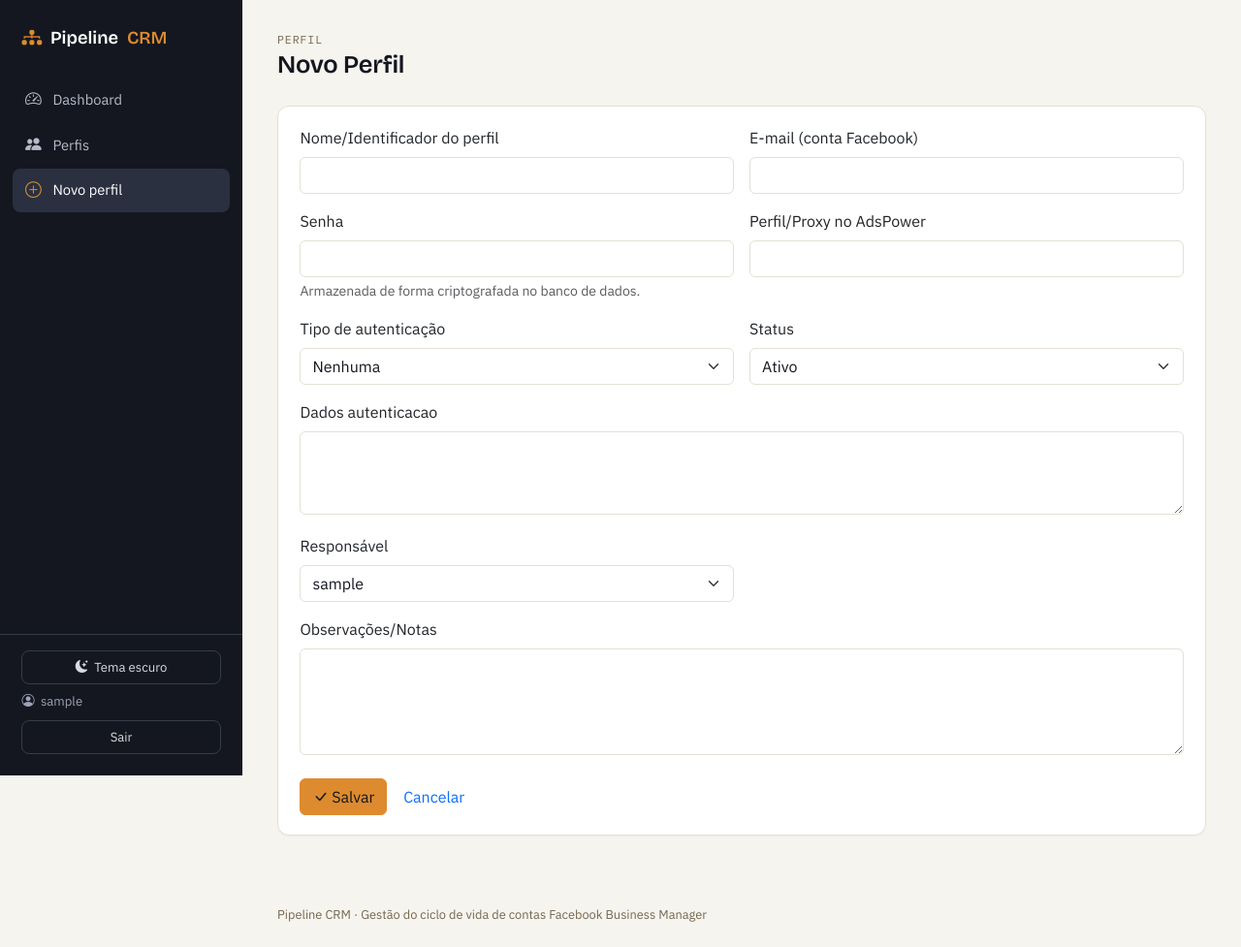
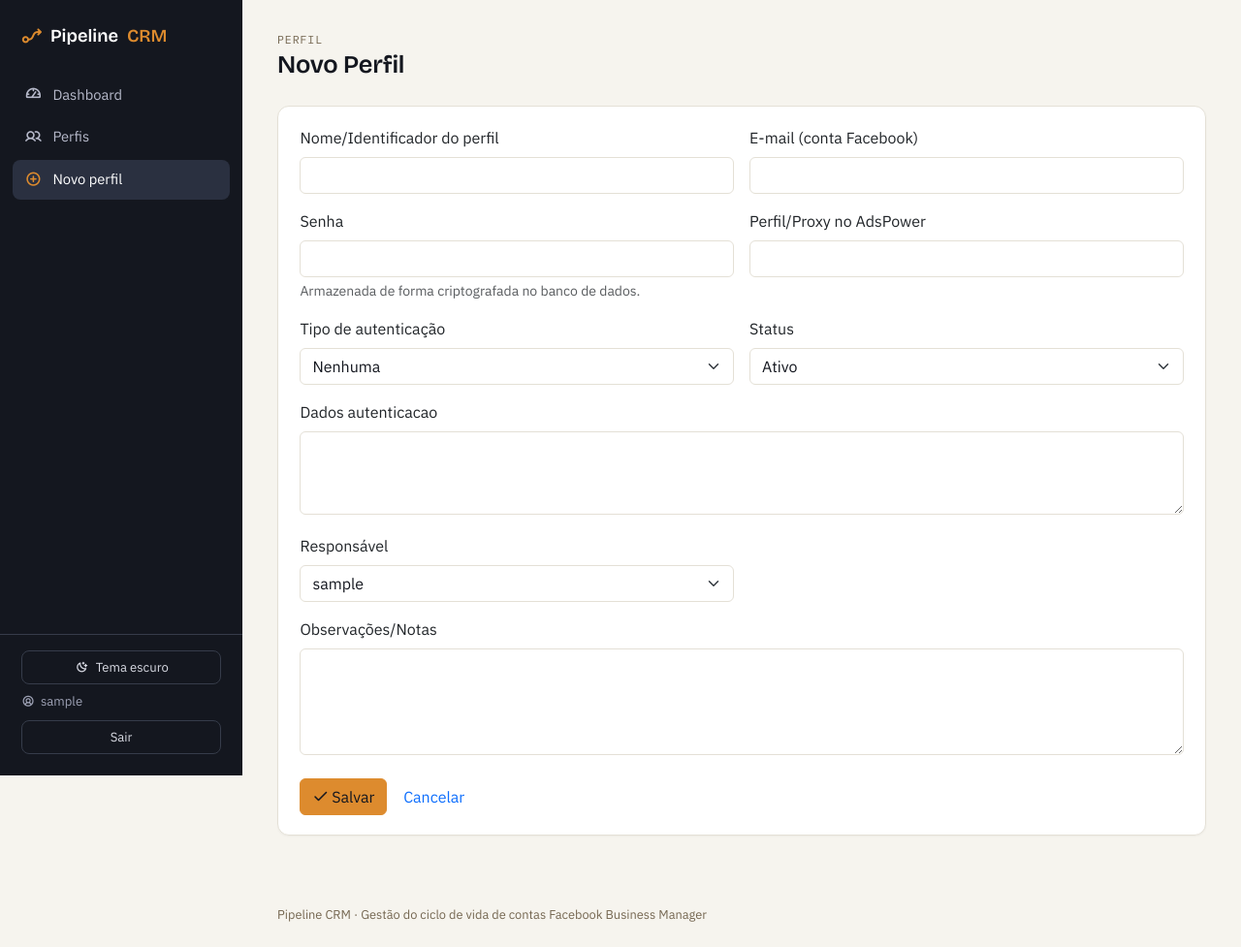
Before and after one commit to contiproone-droid/contipro, a Django app: page /perfis/novo/ in a window 1280 px wide. Shown: the whole page at 97% size. Run offline with Django 5.2, Linux system fonts and the light colour scheme; the visitor is signed in with stand-in values (Sample User, id 1); data comes from the database, SQL or seed files in the repository.

Commit message:
Troca sistema de icones, adiciona animacoes e refina formas visuais
Substitui Bootstrap Icons por Phosphor Icons (peso bold consistente)
em todo o sistema. Adiciona polimento de movimento: entrada em stagger
para os cards, microinteracoes de clique/hover em botoes, transicao
em crossfade no icone do toggle de tema (sol/lua) e transicoes suaves
nos pills e no trilho de pipeline — tudo respeitando
prefers-reduced-motion. Introduz um componente de "empty state" (icone
+ texto) para secoes do perfil sem dados ainda, e badges de icone
consistentes nos titulos de card, substituindo o texto/icone solto
anterior.

Co-Authored-By: Claude Sonnet 5 <noreply@anthropic.com>

```diff
--- a/templates/base.html
+++ b/templates/base.html
@@ -6,7 +6,7 @@
     <meta name="viewport" content="width=device-width, initial-scale=1.0">
     <title>{% block title %}CRM de Perfis{% endblock %} · Pipeline CRM</title>
     <link href="https://cdn.jsdelivr.net/npm/bootstrap@5.3.3/dist/css/bootstrap.min.css" rel="stylesheet">
-    <link href="https://cdn.jsdelivr.net/npm/bootstrap-icons@1.11.3/font/bootstrap-icons.css" rel="stylesheet">
+    <link href="https://unpkg.com/@phosphor-icons/web@2.1.1/src/bold/style.css" rel="stylesheet">
     <script>
         (function () {
             var saved = localStorage.getItem('theme');
@@ -94,9 +94,22 @@
             margin-bottom: .5rem;
         }
         .theme-toggle:hover { border-color: var(--signal-amber); color: var(--signal-amber); }
-        .theme-toggle .bi-sun-fill { display: none; }
-        html[data-bs-theme="dark"] .theme-toggle .bi-moon-stars-fill { display: none; }
-        html[data-bs-theme="dark"] .theme-toggle .bi-sun-fill { display: inline-block; }
+        .theme-toggle__icons { position: relative; width: 1rem; height: 1rem; flex-shrink: 0; }
+        .theme-toggle__icons .ph-bold {
+            position: absolute;
+            inset: 0;
+            display: flex;
+            align-items: center;
+            justify-content: center;
+            transition: opacity .3s ease, transform .45s cubic-bezier(.34,1.56,.64,1);
+        }
+        .theme-toggle__icons .ph-moon-stars { opacity: 1; transform: rotate(0deg) scale(1); }
+        .theme-toggle__icons .ph-sun { opacity: 0; transform: rotate(-70deg) scale(.4); }
+        html[data-bs-theme="dark"] .theme-toggle__icons .ph-moon-stars { opacity: 0; transform: rotate(70deg) scale(.4); }
+        html[data-bs-theme="dark"] .theme-toggle__icons .ph-sun { opacity: 1; transform: rotate(0deg) scale(1); }
+        @media (prefers-reduced-motion: reduce) {
+            .theme-toggle__icons .ph-bold { transition: opacity .15s ease; transform: none !important; }
+        }
 
         /* ---------- App shell ---------- */
         .app-shell { display: flex; min-height: 100vh; }
@@ -122,7 +135,7 @@
             align-items: center;
             gap: .55rem;
         }
-        .sidebar__brand .bi { color: var(--signal-amber); font-size: 1.3rem; }
+        .sidebar__brand .ph-bold { color: var(--signal-amber); font-size: 1.3rem; }
         .sidebar__nav { flex: 1; padding: .5rem .8rem; }
         .sidebar__link {
             display: flex;
@@ -136,10 +149,10 @@
             margin-bottom: .15rem;
             transition: background .15s ease, color .15s ease;
         }
-        .sidebar__link .bi { font-size: 1.05rem; width: 1.2rem; text-align: center; }
+        .sidebar__link .ph-bold { font-size: 1.05rem; width: 1.2rem; text-align: center; }
         .sidebar__link:hover { background: var(--ink-800); color: #fff; }
         .sidebar__link.is-active { background: var(--ink-700); color: #fff; }
-        .sidebar__link.is-active .bi { color: var(--signal-amber); }
+        .sidebar__link.is-active .ph-bold { color: var(--signal-amber); }
         .sidebar__footer {
             padding: 1rem 1.4rem 1.4rem;
             border-top: 1px solid var(--wire-700);
@@ -183,6 +196,36 @@
             .app-content { padding: 1.5rem 1.1rem 2.5rem; }
         }
 
+        /* ---------- Motion ---------- */
+        @keyframes fade-in-up {
+            from { opacity: 0; transform: translateY(10px); }
+            to { opacity: 1; transform: translateY(0); }
+        }
+        .card { animation: fade-in-up .5s cubic-bezier(.16,1,.3,1) both; }
+        .row.g-3 > div:nth-child(1) > .card { animation-delay: .02s; }
+        .row.g-3 > div:nth-child(2) > .card { animation-delay: .06s; }
+        .row.g-3 > div:nth-child(3) > .card { animation-delay: .1s; }
+        .row.g-3 > div:nth-child(4) > .card { animation-delay: .14s; }
+        .row.g-3 > div:nth-child(5) > .card { animation-delay: .18s; }
+
+        .btn {
+            transition: transform .15s ease, box-shadow .2s ease, background-color .15s ease, border-color .15s ease, color .15s ease;
+        }
+        .btn:active { transform: scale(.96); }
+        .btn-brand:hover { box-shadow: 0 6px 16px -4px rgba(221,139,46,.35); }
+        .btn-brand:active { transform: scale(.96); box-shadow: none; }
+
+        .status-pill, .pipeline-track__node, .pipeline-track__step::after {
+            transition: background-color .3s ease, border-color .3s ease, box-shadow .3s ease, color .3s ease;
+        }
+
+        @media (prefers-reduced-motion: reduce) {
+            .card { animation: none; }
+            .btn, .btn-brand, .status-pill, .pipeline-track__node, .pipeline-track__step::after {
+                transition: none;
+            }
+        }
+
         /* ---------- Components ---------- */
         .page-header {
             display: flex;
@@ -449,24 +531,24 @@
 <div class="app-shell">
     {% url 'profiles:profile_create' as profile_create_url %}
     <aside class="sidebar">
-        <div class="sidebar__brand"><i class="bi bi-diagram-3-fill"></i> Pipeline<span class="accent">CRM</span></div>
+        <div class="sidebar__brand"><i class="ph-bold ph-flow-arrow"></i> Pipeline<span class="accent">CRM</span></div>
         <nav class="sidebar__nav">
             <a class="sidebar__link{% if request.path == '/' %} is-active{% endif %}" href="{% url 'profiles:dashboard' %}">
-                <i class="bi bi-speedometer2"></i> Dashboard
+                <i class="ph-bold ph-gauge"></i> Dashboard
             </a>
             <a class="sidebar__link{% if '/perfis/' in request.path and request.path != profile_create_url %} is-active{% endif %}" href="{% url 'profiles:profile_list' %}">
-                <i class="bi bi-people-fill"></i> Perfis
+                <i class="ph-bold ph-users"></i> Perfis
             </a>
             <a class="sidebar__link{% if request.path == profile_create_url %} is-active{% endif %}" href="{{ profile_create_url }}">
-                <i class="bi bi-plus-circle"></i> Novo perfil
+                <i class="ph-bold ph-plus-circle"></i> Novo perfil
             </a>
         </nav>
         <div class="sidebar__footer">
             <button type="button" class="theme-toggle" data-theme-toggle aria-label="Alternar tema claro/escuro">
-                <i class="bi bi-moon-stars-fill"></i><i class="bi bi-sun-fill"></i>
+                <span class="theme-toggle__icons"><i class="ph-bold ph-moon-stars"></i><i class="ph-bold ph-sun"></i></span>
                 <span data-theme-toggle-label>Tema escuro</span>
             </button>
-            <div class="sidebar__user"><i class="bi bi-person-circle"></i> {{ user.get_username }}</div>
+            <div class="sidebar__user"><i class="ph-bold ph-user-circle"></i> {{ user.get_username }}</div>
             <form action="{% url 'logout' %}" method="post">
                 {% csrf_token %}
                 <button type="submit" class="sidebar__logout">Sair</button>
@@ -477,28 +559,28 @@
     <div class="app-main">
         <header class="topbar-mobile">
             <button class="btn btn-sm p-0" type="button" data-bs-toggle="offcanvas" data-bs-target="#mobileNav">
-                <i class="bi bi-list fs-4"></i>
+                <i class="ph-bold ph-list fs-4"></i>
             </button>
             <span>Pipeline<span class="accent">CRM</span></span>
         </header>
 
         <div class="offcanvas offcanvas-start bg-dark text-light" id="mobileNav">
             <div class="offcanvas-header">
-                <span class="sidebar__brand mb-0 p-0"><i class="bi bi-diagram-3-fill"></i> Pipeline<span class="accent">CRM</span></span>
+                <span class="sidebar__brand mb-0 p-0"><i class="ph-bold ph-flow-arrow"></i> Pipeline<span class="accent">CRM</span></span>
                 <button type="button" class="btn-close btn-close-white" data-bs-dismiss="offcanvas"></button>
             </div>
             <div class="offcanvas-body d-flex flex-column">
                 <nav class="sidebar__nav px-0 flex-grow-1">
-                    <a class="sidebar__link{% if request.path == '/' %} is-active{% endif %}" href="{% url 'profiles:dashboard' %}"><i class="bi bi-speedometer2"></i> Dashboard</a>
-                    <a class="sidebar__link{% if '/perfis/' in request.path and request.path != profile_create_url %} is-active{% endif %}" href="{% url 'profiles:profile_list' %}"><i class="bi bi-people-fill"></i> Perfis</a>
-                    <a class="sidebar__link{% if request.path == profile_create_url %} is-active{% endif %}" href="{{ profile_create_url }}"><i class="bi bi-plus-circle"></i> Novo perfil</a>
+                    <a class="sidebar__link{% if request.path == '/' %} is-active{% endif %}" href="{% url 'profiles:dashboard' %}"><i class="ph-bold ph-gauge"></i> Dashboard</a>
+                    <a class="sidebar__link{% if '/perfis/' in request.path and request.path != profile_create_url %} is-active{% endif %}" href="{% url 'profiles:profile_list' %}"><i class="ph-bold ph-users"></i> Perfis</a>
+                    <a class="sidebar__link{% if request.path == profile_create_url %} is-active{% endif %}" href="{{ profile_create_url }}"><i class="ph-bold ph-plus-circle"></i> Novo perfil</a>
                 </nav>
                 <div class="sidebar__footer border-0 px-0">
                     <button type="button" class="theme-toggle" data-theme-toggle aria-label="Alternar tema claro/escuro">
-                        <i class="bi bi-moon-stars-fill"></i><i class="bi bi-sun-fill"></i>
+                        <span class="theme-toggle__icons"><i class="ph-bold ph-moon-stars"></i><i class="ph-bold ph-sun"></i></span>
                         <span data-theme-toggle-label>Tema escuro</span>
                     </button>
-                    <div class="sidebar__user"><i class="bi bi-person-circle"></i> {{ user.get_username }}</div>
+                    <div class="sidebar__user"><i class="ph-bold ph-user-circle"></i> {{ user.get_username }}</div>
                     <form action="{% url 'logout' %}" method="post">
                         {% csrf_token %}
                         <button type="submit" class="sidebar__logout">Sair</button>
--- a/templates/profiles/_advance_modal.html
+++ b/templates/profiles/_advance_modal.html
@@ -10,7 +10,7 @@ Requer um botão gatilho em algum lugar da página com:
                 {% csrf_token %}
                 <div class="modal-header">
                     <h5 class="modal-title" id="advanceModalLabel{{ perfil.pk }}">
-                        <span class="modal-icon-badge"><i class="bi bi-arrow-right-circle"></i></span>
+                        <span class="modal-icon-badge"><i class="ph-bold ph-arrow-circle-right"></i></span>
                         Avançar fase
                     </h5>
                     <button type="button" class="btn-close" data-bs-dismiss="modal" aria-label="Fechar"></button>
@@ -20,7 +20,7 @@ Requer um botão gatilho em algum lugar da página com:
                     {% if perfil.proxima_fase %}
                         <div class="phase-transition">
                             <span class="phase-transition__chip">{{ perfil.get_fase_atual_display }}</span>
-                            <i class="bi bi-arrow-right phase-transition__arrow"></i>
+                            <i class="ph-bold ph-arrow-right phase-transition__arrow"></i>
                             <span class="phase-transition__chip phase-transition__chip--next">{{ perfil.proxima_fase.label }}</span>
                         </div>
                         <label class="form-label small" for="obs-{{ perfil.pk }}">Observação (opcional)</label>
@@ -34,7 +34,7 @@ Requer um botão gatilho em algum lugar da página com:
                     <button type="button" class="btn btn-link text-decoration-none" data-bs-dismiss="modal">Cancelar</button>
                     {% if perfil.proxima_fase %}
                         <button type="submit" class="btn btn-brand">
-                            <i class="bi bi-arrow-right-circle"></i> Avançar
+                            <i class="ph-bold ph-arrow-circle-right"></i> Avançar
                         </button>
                     {% endif %}
                 </div>
--- a/templates/profiles/profile_form.html
+++ b/templates/profiles/profile_form.html
@@ -8,7 +8,7 @@
     </div>
     {% if perfil %}
     <a href="{% url 'profiles:profile_detail' perfil.pk %}" class="btn btn-outline-ink btn-sm">
-        <i class="bi bi-arrow-left"></i> Voltar ao perfil
+        <i class="ph-bold ph-arrow-left"></i> Voltar ao perfil
     </a>
     {% endif %}
 </div>
@@ -72,7 +72,7 @@
 
             {% if perfil %}
                 <div class="alert alert-secondary mt-4 small">
-                    <i class="bi bi-info-circle"></i>
+                    <i class="ph-bold ph-info"></i>
                     A fase atual (<strong>{{ perfil.get_fase_atual_display }}</strong>) é alterada pela ação
                     "Avançar fase" na página de detalhes, não por este formulário — isso garante que toda
                     mudança fique registrada no histórico de auditoria.
@@ -80,7 +80,7 @@
             {% endif %}
 
             <div class="mt-4">
-                <button type="submit" class="btn btn-brand"><i class="bi bi-check-lg"></i> Salvar</button>
+                <button type="submit" class="btn btn-brand"><i class="ph-bold ph-check"></i> Salvar</button>
                 <a href="{% url 'profiles:profile_list' %}" class="btn btn-link text-decoration-none">Cancelar</a>
             </div>
         </form>
--- a/templates/registration/login.html
+++ b/templates/registration/login.html
@@ -6,7 +6,7 @@
         <div class="text-center mb-4">
             <div class="d-inline-flex align-items-center justify-content-center rounded-circle mb-3"
                  style="width: 3.2rem; height: 3.2rem; background: var(--ink-950); color: var(--signal-amber);">
-                <i class="bi bi-diagram-3-fill fs-4"></i>
+                <i class="ph-bold ph-flow-arrow fs-4"></i>
             </div>
             <h1 class="font-display fs-3 fw-semibold mb-1">Pipeline<span class="accent--ink">CRM</span></h1>
             <p class="text-muted small mb-0">Gestão de perfis &middot; Facebook &amp; WhatsApp Business</p>
```
Also changed, not shown: other parts of templates/base.html (+39 -0 lines), templates/profiles/dashboard.html (+9 -4 lines), templates/profiles/profile_detail.html (+22 -13 lines), templates/profiles/profile_list.html (+11 -6 lines).
